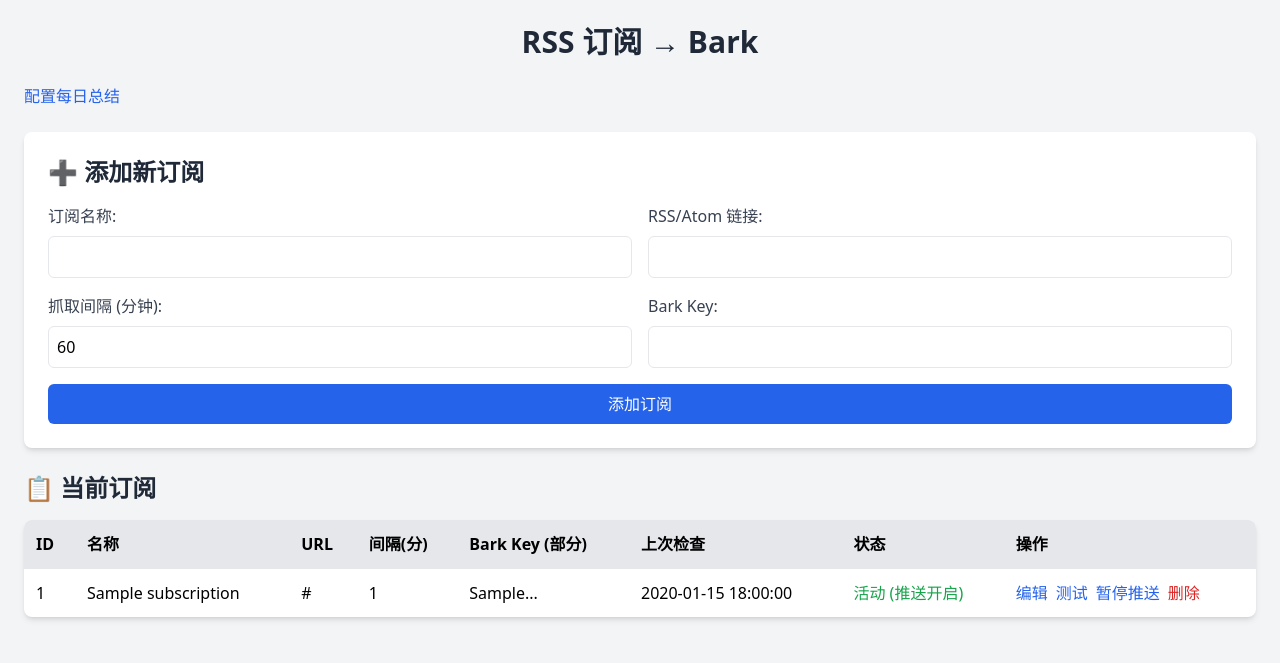
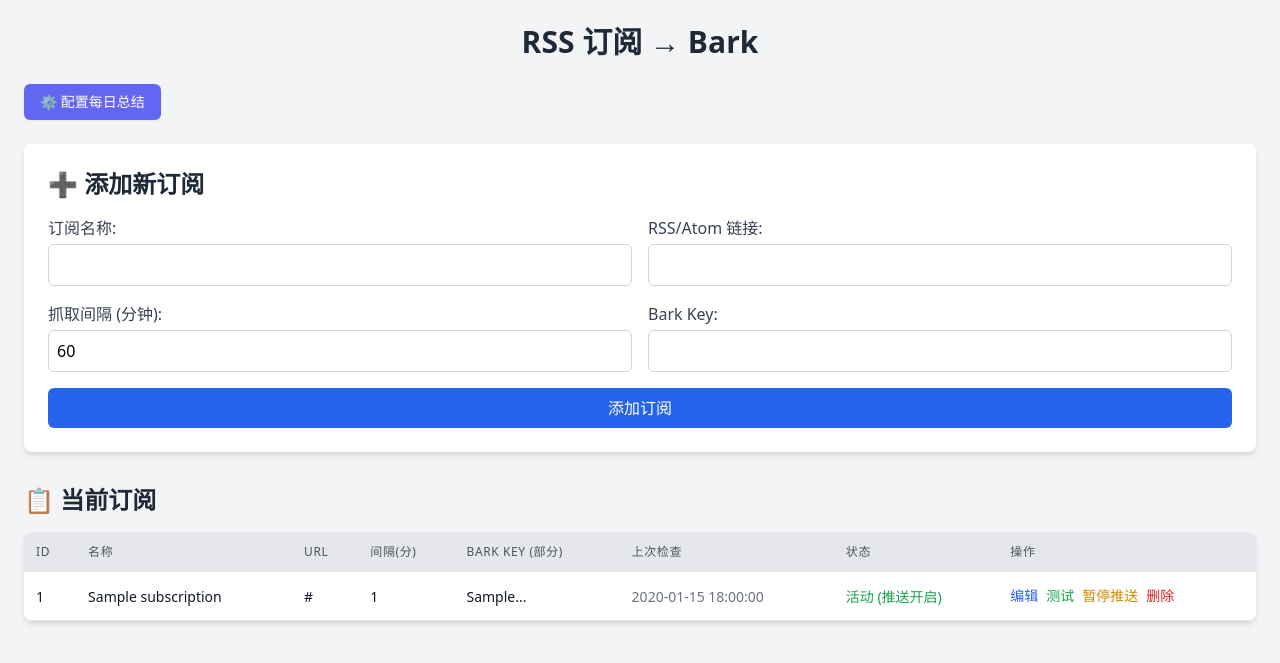
Before and after one commit to xiexianghua/rss_bark_pusher, a Flask app: page / in a window 1280 px wide. Shown: the top 663 px of the page. Run offline with Flask 3, Linux system fonts and the light colour scheme; tables that the repository leaves empty hold one stand-in row (values such as "Sample post"); some libraries are stand-ins or nearby versions.

Commit message:
优化页面

```diff
--- a/templates/index.html
+++ b/templates/index.html
@@ -7,7 +7,7 @@
     <script src="https://cdn.tailwindcss.com"></script>
 </head>
 <body class="bg-gray-100 font-sans">
-    <div class="container mx-auto p-6">
+    <div class="container mx-auto p-4 md:p-6">
         <h1 class="text-3xl font-bold text-center text-gray-800 mb-6">RSS 订阅 → Bark</h1>
 
         {% with messages = get_flashed_messages(with_categories=true) %}
@@ -22,75 +22,97 @@
             {% endif %}
         {% endwith %}
 
-        <div class="flex justify-start items-center mb-6">
-            <a href="{{ url_for('summary_config') }}" class="text-blue-600 hover:text-blue-800 font-medium">配置每日总结</a>
+        <div class="mb-6 text-center md:text-left">
+            <a href="{{ url_for('summary_config') }}" class="inline-block bg-indigo-500 text-white px-4 py-2 rounded-md hover:bg-indigo-600 font-medium text-sm shadow-sm">⚙️ 配置每日总结</a>
         </div>
 
-        <div id="add-subscription" class="bg-white p-6 rounded-lg shadow-md mb-6">
+        <div id="add-subscription" class="bg-white p-6 rounded-lg shadow-md mb-8">
             <h2 class="text-2xl font-semibold text-gray-800 mb-4">➕ 添加新订阅</h2>
             <form method="POST" action="{{ url_for('add_subscription') }}">
                 <div class="grid grid-cols-1 md:grid-cols-2 gap-4 mb-4">
                     <div>
-                        <label class="block text-gray-700 font-medium mb-2" for="name">订阅名称:</label>
-                        <input type="text" id="name" name="name" class="w-full p-2 border rounded-md focus:outline-none focus:ring-2 focus:ring-blue-600" required>
+                        <label class="block text-gray-700 font-medium mb-1" for="name">订阅名称:</label>
+                        <input type="text" id="name" name="name" class="w-full p-2 border border-gray-300 rounded-md focus:outline-none focus:ring-2 focus:ring-blue-500" required>
                     </div>
                     <div>
-                        <label class="block text-gray-700 font-medium mb-2" for="url">RSS/Atom 链接:</label>
-                        <input type="url" id="url" name="url" class="w-full p-2 border rounded-md focus:outline-none focus:ring-2 focus:ring-blue-600" required>
+                        <label class="block text-gray-700 font-medium mb-1" for="url">RSS/Atom 链接:</label>
+                        <input type="url" id="url" name="url" class="w-full p-2 border border-gray-300 rounded-md focus:outline-none focus:ring-2 focus:ring-blue-500" required>
                     </div>
                     <div>
-                        <label class="block text-gray-700 font-medium mb-2" for="interval_minutes">抓取间隔 (分钟):</label>
-                        <input type="number" id="interval_minutes" name="interval_minutes" value="60" min="1" class="w-full p-2 border rounded-md focus:outline-none focus:ring-2 focus:ring-blue-600" required>
+                        <label class="block text-gray-700 font-medium mb-1" for="interval_minutes">抓取间隔 (分钟):</label>
+                        <input type="number" id="interval_minutes" name="interval_minutes" value="60" min="1" class="w-full p-2 border border-gray-300 rounded-md focus:outline-none focus:ring-2 focus:ring-blue-500" required>
                     </div>
                     <div>
-                        <label class="block text-gray-700 font-medium mb-2" for="bark_key">Bark Key:</label>
-                        <input type="text" id="bark_key" name="bark_key" class="w-full p-2 border rounded-md focus:outline-none focus:ring-2 focus:ring-blue-600" required>
+                        <label class="block text-gray-700 font-medium mb-1" for="bark_key">Bark Key:</label>
+                        <input type="text" id="bark_key" name="bark_key" class="w-full p-2 border border-gray-300 rounded-md focus:outline-none focus:ring-2 focus:ring-blue-500" required>
                     </div>
                 </div>
-                <button type="submit" class="w-full bg-blue-600 text-white px-4 py-2 rounded-md hover:bg-blue-700">添加订阅</button>
+                <button type="submit" class="w-full bg-blue-600 text-white px-4 py-2 rounded-md hover:bg-blue-700 focus:outline-none focus:ring-2 focus:ring-blue-500 focus:ring-opacity-50">添加订阅</button>
             </form>
         </div>
 
         <h2 class="text-2xl font-semibold text-gray-800 mb-4">📋 当前订阅</h2>
 
         {% if subscriptions %}
-            <div class="bg-white rounded-lg shadow-md overflow-x-auto">
+            <div class="md:bg-white md:rounded-lg md:shadow-md overflow-x-auto">
                 <table class="w-full text-left">
-                    <thead>
+                    <thead class="hidden md:table-header-group">
                         <tr class="bg-gray-200">
-                            <th class="p-3">ID</th>
-                            <th class="p-3">名称</th>
-                            <th class="p-3">URL</th>
-                            <th class="p-3">间隔(分)</th>
-                            <th class="p-3">Bark Key (部分)</th>
-                            <th class="p-3">上次检查</th>
-                            <th class="p-3">状态</th>
-                            <th class="p-3">操作</th>
+                            <th class="p-3 text-xs font-medium text-gray-600 uppercase tracking-wider">ID</th>
+                            <th class="p-3 text-xs font-medium text-gray-600 uppercase tracking-wider">名称</th>
+                            <th class="p-3 text-xs font-medium text-gray-600 uppercase tracking-wider">URL</th>
+                            <th class="p-3 text-xs font-medium text-gray-600 uppercase tracking-wider">间隔(分)</th>
+                            <th class="p-3 text-xs font-medium text-gray-600 uppercase tracking-wider">Bark Key (部分)</th>
+                            <th class="p-3 text-xs font-medium text-gray-600 uppercase tracking-wider">上次检查</th>
+                            <th class="p-3 text-xs font-medium text-gray-600 uppercase tracking-wider">状态</th>
+                            <th class="p-3 text-xs font-medium text-gray-600 uppercase tracking-wider">操作</th>
                         </tr>
                     </thead>
-                    <tbody>
+                    <tbody class="block md:table-row-group">
                         {% for sub in subscriptions %}
-                            <tr class="border-t">
-                                <td class="p-3">{{ sub.id }}</td>
-                                <td class="p-3">{{ sub.name }}</td>
-                                <td class="p-3">{{ sub.url[:40] }}{{ '...' if sub.url|length > 40 else '' }}</td>
-                                <td class="p-3">{{ sub.interval_minutes }}</td>
-                                <td class="p-3">{{ sub.bark_key[:8] }}...</td>
-                                <td class="p-3">{{ sub.last_checked_at | beijing_time }}</td>
-                                <td class="p-3">
+                            <tr class="block md:table-row bg-white rounded-lg shadow-md mb-6 md:bg-transparent md:shadow-none md:mb-0 md:border-b md:border-gray-200">
+                                <td class="block md:table-cell p-3 border-b md:border-b-0 border-gray-100">
+                                    <span class="font-semibold text-gray-600 md:hidden">ID: </span>
+                                    <span class="text-sm text-gray-900">{{ sub.id }}</span>
+                                </td>
+                                <td class="block md:table-cell p-3 border-b md:border-b-0 border-gray-100">
+                                    <span class="font-semibold text-gray-600 md:hidden">名称: </span>
+                                    <span class="text-sm text-gray-900">{{ sub.name }}</span>
+                                </td>
+                                <td class="block md:table-cell p-3 border-b md:border-b-0 border-gray-100 break-all">
+                                    <span class="font-semibold text-gray-600 md:hidden">URL: </span>
+                                    <span class="text-sm text-gray-900">{{ sub.url[:40] }}{{ '...' if sub.url|length > 40 else '' }}</span>
+                                </td>
+                                <td class="block md:table-cell p-3 border-b md:border-b-0 border-gray-100">
+                                    <span class="font-semibold text-gray-600 md:hidden">间隔(分): </span>
+                                    <span class="text-sm text-gray-900">{{ sub.interval_minutes }}</span>
+                                </td>
+                                <td class="block md:table-cell p-3 border-b md:border-b-0 border-gray-100">
+                                    <span class="font-semibold text-gray-600 md:hidden">Bark Key (部分): </span>
+                                    <span class="text-sm text-gray-900">{{ sub.bark_key[:8] }}...</span>
+                                </td>
+                                <td class="block md:table-cell p-3 border-b md:border-b-0 border-gray-100">
+                                    <span class="font-semibold text-gray-600 md:hidden">上次检查: </span>
+                                    <span class="text-sm text-gray-500">{{ sub.last_checked_at | beijing_time if sub.last_checked_at else '从未' }}</span>
+                                </td>
+                                <td class="block md:table-cell p-3 border-b md:border-b-0 border-gray-100">
+                                    <span class="font-semibold text-gray-600 md:hidden">状态: </span>
                                     {% if sub.is_active %}
-                                        <span class="text-green-600 font-medium">活动 (推送开启)</span>
+                                        <span class="text-sm text-green-600 font-medium">活动 (推送开启)</span>
                                     {% else %}
-                                        <span class="text-red-600 font-medium">暂停 (推送关闭)</span>
+                                        <span class="text-sm text-red-600 font-medium">暂停 (推送关闭)</span>
                                     {% endif %}
                                 </td>
-                                <td class="p-3 flex space-x-2">
-                                    <a href="{{ url_for('edit_subscription_page', sub_id=sub.id) }}" class="text-blue-600 hover:text-blue-800">编辑</a>
-                                    <a href="{{ url_for('test_subscription', sub_id=sub.id) }}" class="text-blue-600 hover:text-blue-800">测试</a>
-                                    <a href="{{ url_for('toggle_subscription_status', sub_id=sub.id) }}" class="text-blue-600 hover:text-blue-800">
-                                        {% if sub.is_active %}暂停推送{% else %}激活推送{% endif %} {# 修改: 按钮文本 #}
-                                    </a>
-                                    <a href="{{ url_for('delete_subscription', sub_id=sub.id) }}" class="text-red-600 hover:text-red-800" onclick="return confirm('确定要删除订阅 {{ sub.name }} 吗？');">删除</a>
+                                <td class="block md:table-cell p-3">
+                                    <span class="font-semibold text-gray-600 md:hidden">操作: </span>
+                                    <div class="flex flex-wrap gap-2 mt-1 md:mt-0">
+                                        <a href="{{ url_for('edit_subscription_page', sub_id=sub.id) }}" class="text-blue-600 hover:text-blue-800 text-sm">编辑</a>
+                                        <a href="{{ url_for('test_subscription', sub_id=sub.id) }}" class="text-green-600 hover:text-green-800 text-sm">测试</a>
+                                        <a href="{{ url_for('toggle_subscription_status', sub_id=sub.id) }}" class="text-yellow-600 hover:text-yellow-800 text-sm">
+                                            {% if sub.is_active %}暂停推送{% else %}激活推送{% endif %}
+                                        </a>
+                                        <a href="{{ url_for('delete_subscription', sub_id=sub.id) }}" class="text-red-600 hover:text-red-800 text-sm" onclick="return confirm('确定要删除订阅 \'{{ sub.name }}\' 吗？');">删除</a>
+                                    </div>
                                 </td>
                             </tr>
                         {% endfor %}
```
Also changed, not shown: templates/summary_config.html (+32 -24 lines).
